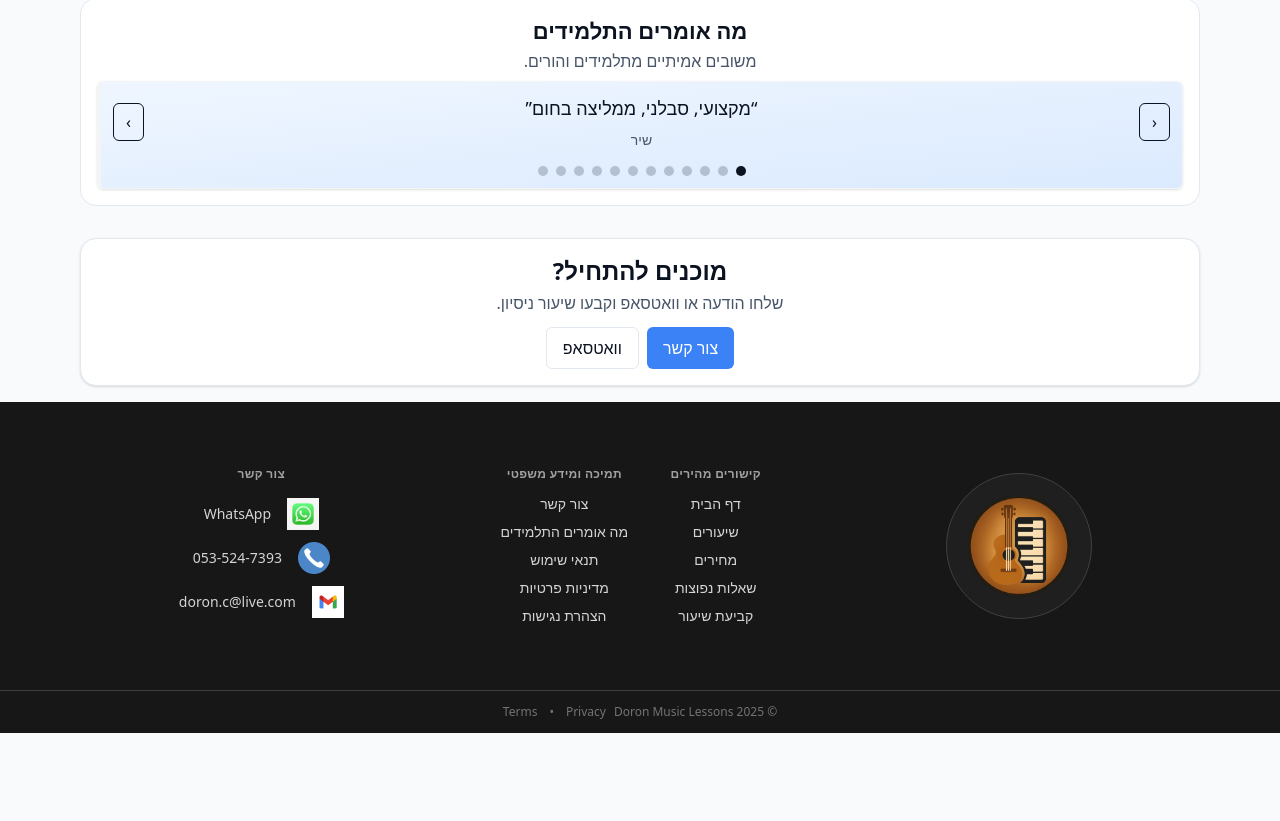
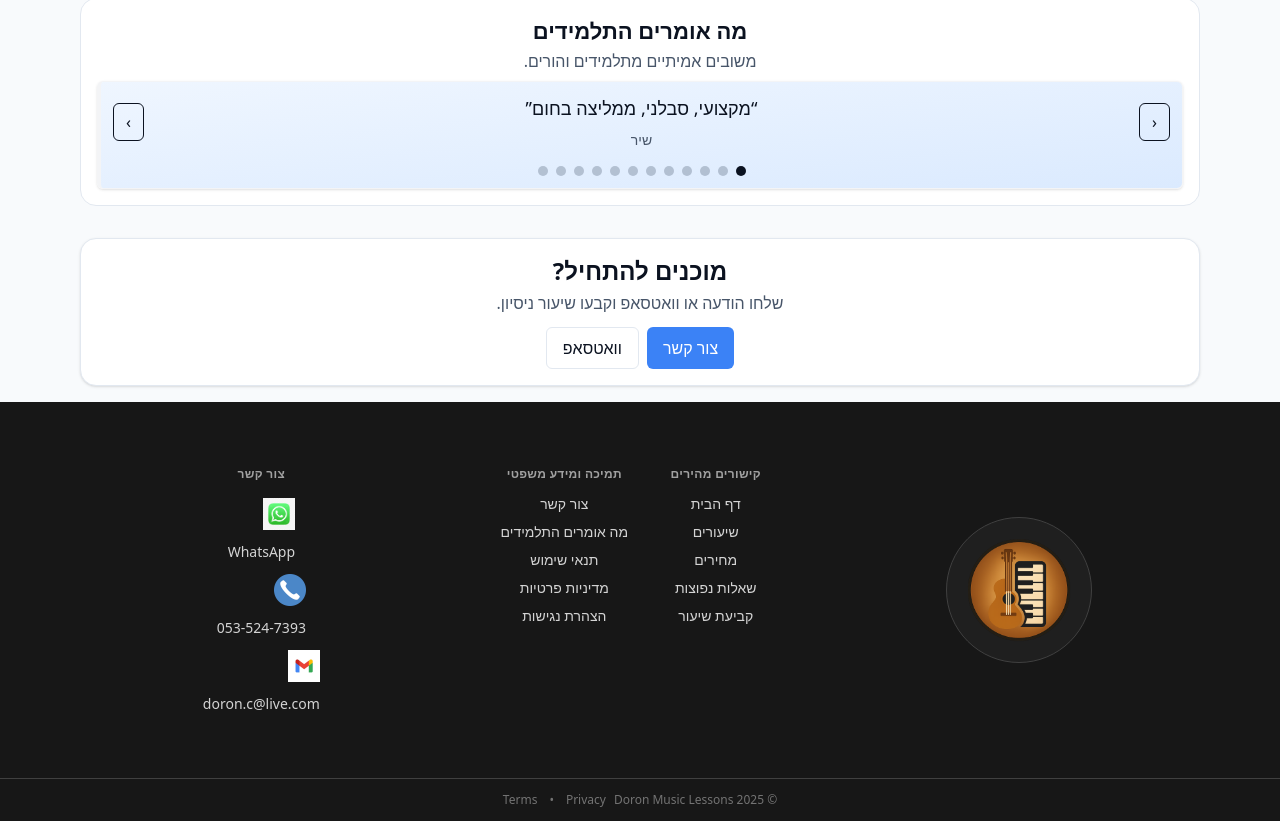
Before and after one commit to doronc36-rgb/guitar-lessons, a Next.js app: page / in a window 1280 px wide. Shown: the part 1009-1830 px from the top of the page. Before the commit the page ends 1742 px from the top, so only its background shows below. Built offline with nearby package versions, Linux system fonts and the light colour scheme; no server answers.

Commit message:
Footer: fix contact column alignment with grid rows (icon + text centered)

```diff
--- a/src/app/components/Footer.tsx
+++ b/src/app/components/Footer.tsx
@@ -59,20 +59,26 @@ export default function Footer() {
                 href="https://wa.me/972535247393"
                 target="_blank"
                 rel="noopener noreferrer"
-                className="inline-flex items-center justify-center gap-4 text-sm text-neutral-300 hover:text-white"
+                className="text-sm text-neutral-300 hover:text-white"
               >
-                <Image src="/images/whatsapp icon new.jpg" alt="WhatsApp" width={32} height={32} className="inline-block" />
-                WhatsApp
+                <div className="grid grid-cols-[auto,auto] items-center justify-center gap-3">
+                  <Image src="/images/whatsapp icon new.jpg" alt="WhatsApp" width={32} height={32} className="block" />
+                  <span>WhatsApp</span>
+                </div>
               </a>
 
-              <a href="tel:0535247393" className="inline-flex items-center justify-center gap-4 text-sm text-neutral-300 hover:text-white">
-                <Image src="/images/phone.png" alt="Phone" width={32} height={32} className="inline-block" />
-                053-524-7393
+              <a href="tel:0535247393" className="text-sm text-neutral-300 hover:text-white">
+                <div className="grid grid-cols-[auto,auto] items-center justify-center gap-3">
+                  <Image src="/images/phone.png" alt="Phone" width={32} height={32} className="block" />
+                  <span>053-524-7393</span>
+                </div>
               </a>
 
-              <a href="mailto:doron.c@live.com" className="inline-flex items-center justify-center gap-4 text-sm text-neutral-300 hover:text-white">
-                <Image src="/images/email.png" alt="Email" width={32} height={32} className="inline-block" />
-                doron.c@live.com
+              <a href="mailto:doron.c@live.com" className="text-sm text-neutral-300 hover:text-white">
+                <div className="grid grid-cols-[auto,auto] items-center justify-center gap-3">
+                  <Image src="/images/email.png" alt="Email" width={32} height={32} className="block" />
+                  <span>doron.c@live.com</span>
+                </div>
               </a>
             </div>
           </div>
```
